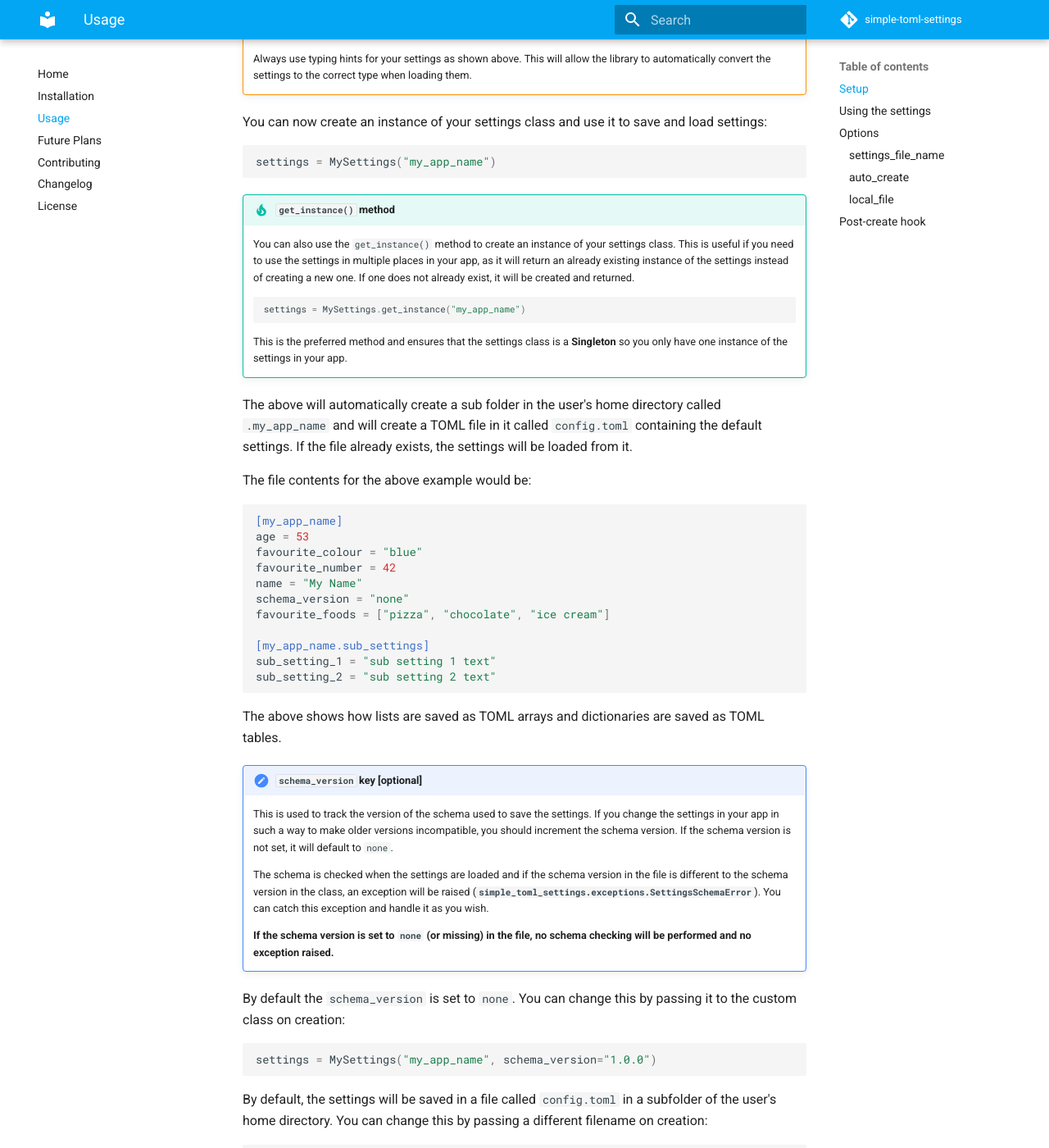
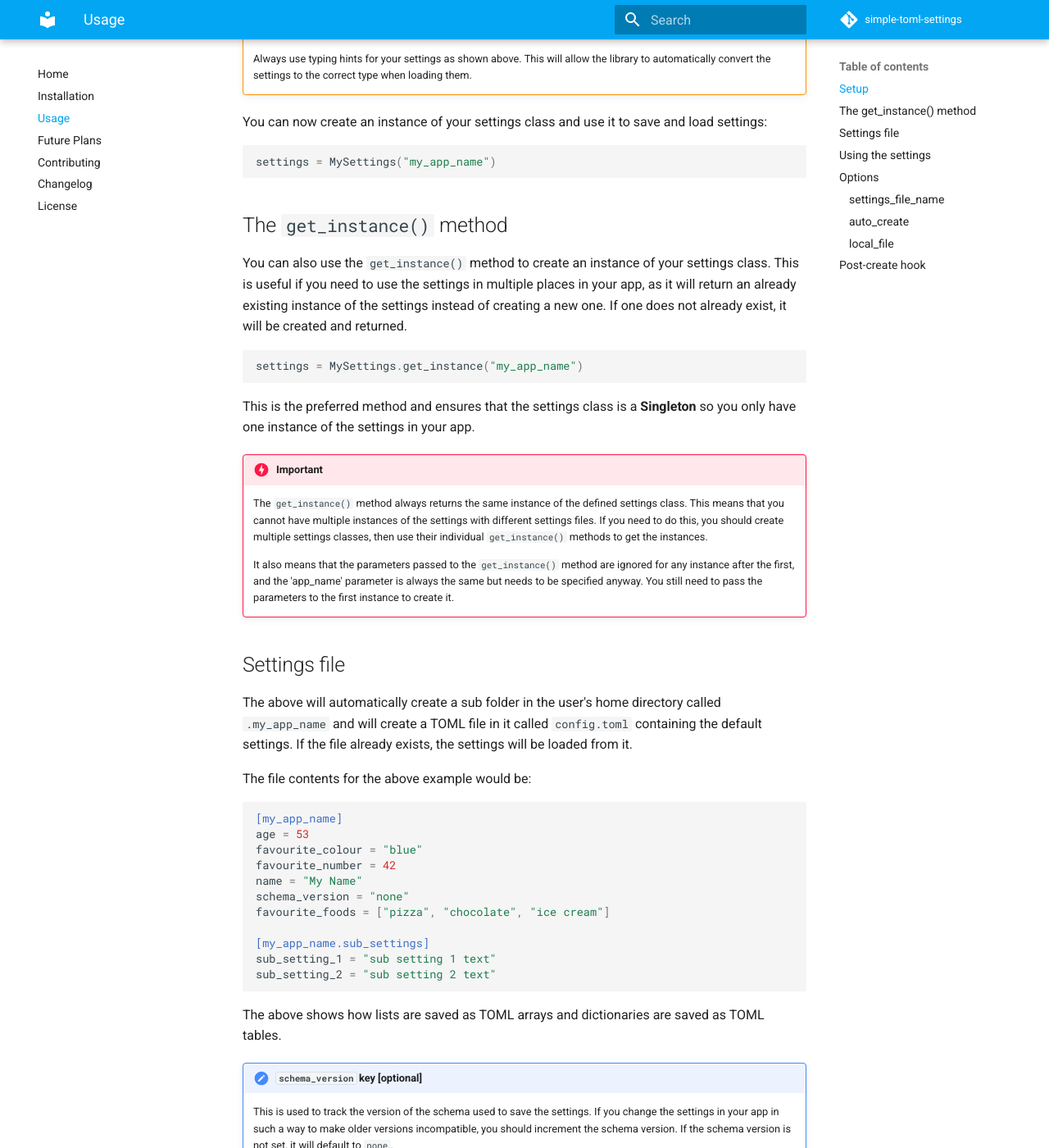
Before and after one commit to seapagan/simple-toml-settings, an MkDocs documentation site: the page built from docs/usage.md, in a window 1280 px wide and 1400 px high, scrolled down 828 px. Shown: the whole window at 82% size. Built offline with MkDocs 1.6.1 and Material for MkDocs 9.7.7, drawn with Linux system fonts in a browser that asks for light colours; comment, search, counter and statistics services are not loaded.

Commit message:
update docs for clarity
Signed-off-by: Grant Ramsay <seapagan@gmail.com>

````diff
--- a/docs/usage.md
+++ b/docs/usage.md
@@ -45,20 +45,35 @@ load settings:
 settings = MySettings("my_app_name")
 ```
 
-!!! tip "`get_instance()` method"
+## The `get_instance()` method
 
-    You can also use the `get_instance()` method to create an instance of your
-    settings class.  This is useful if you need to use the settings in multiple
-    places in your app, as it will return an already existing instance of the
-    settings instead of creating a new one. If one does not already exist, it
-    will be created and returned.
+You can also use the `get_instance()` method to create an instance of your
+settings class.  This is useful if you need to use the settings in multiple
+places in your app, as it will return an already existing instance of the
+settings instead of creating a new one. If one does not already exist, it will
+be created and returned.
 
-    ```python
-    settings = MySettings.get_instance("my_app_name")
-    ```
+```python
+settings = MySettings.get_instance("my_app_name")
+```
 
-    This is the preferred method and ensures that the settings class is a
-    **Singleton** so you only have one instance of the settings in your app.
+This is the preferred method and ensures that the settings class is a
+**Singleton** so you only have one instance of the settings in your app.
+
+!!! danger "Important"
+
+    The `get_instance()` method always returns the same instance of the defined
+    settings class.  This means that you cannot have multiple instances of the
+    settings with different settings files.  If you need to do this, you should
+    create multiple settings classes, then use their individual `get_instance()`
+    methods to get the instances.
+
+    It also means that the parameters passed to the `get_instance()` method are
+    ignored for any instance after the first, and the 'app_name' parameter is
+    always the same but needs to be specified anyway. You still need to pass the
+    parameters to the first instance to create it.
+
+## Settings file
 
 The above will automatically create a sub folder in the user's home directory
 called `.my_app_name` and will create a TOML file in it called `config.toml`
````
